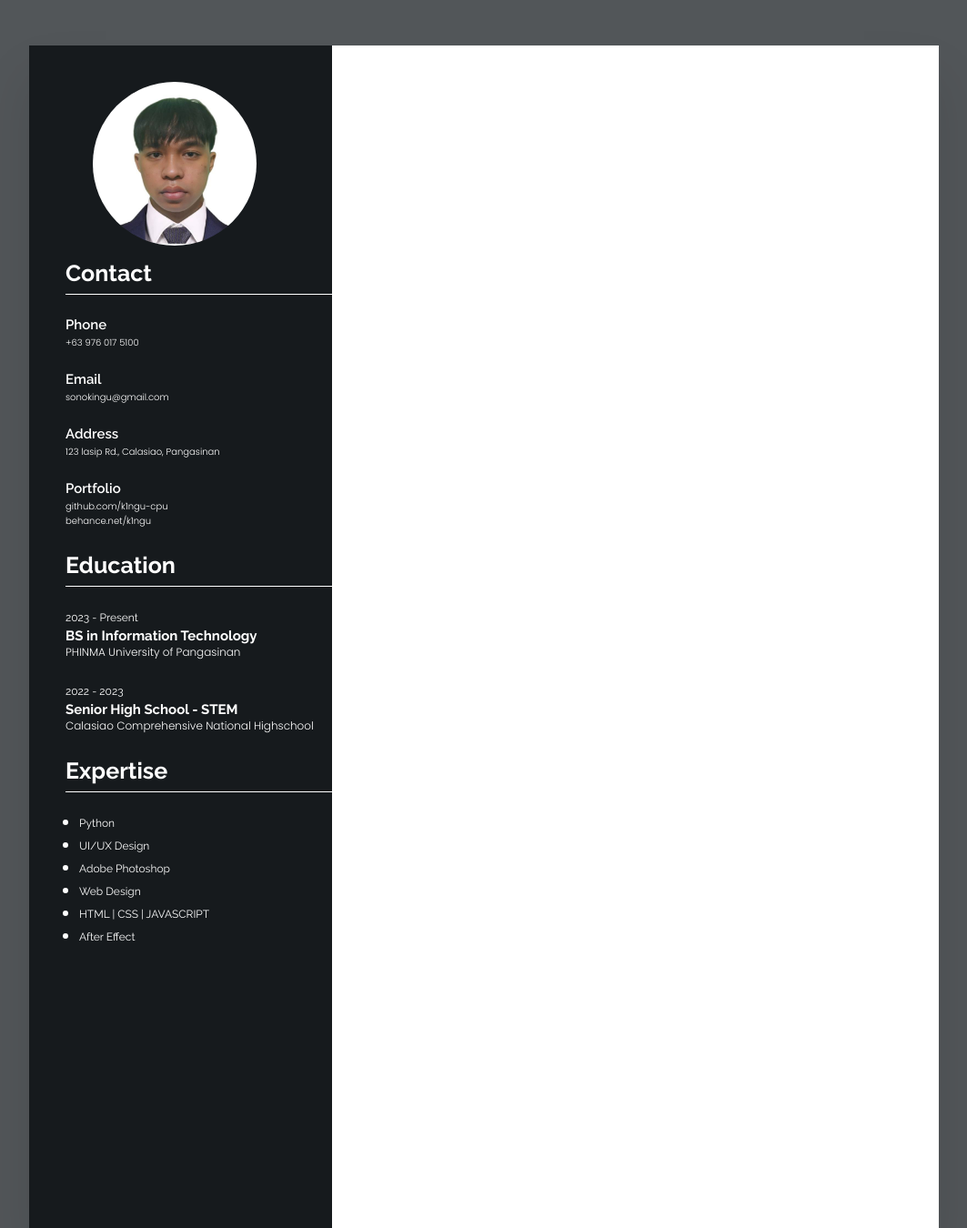
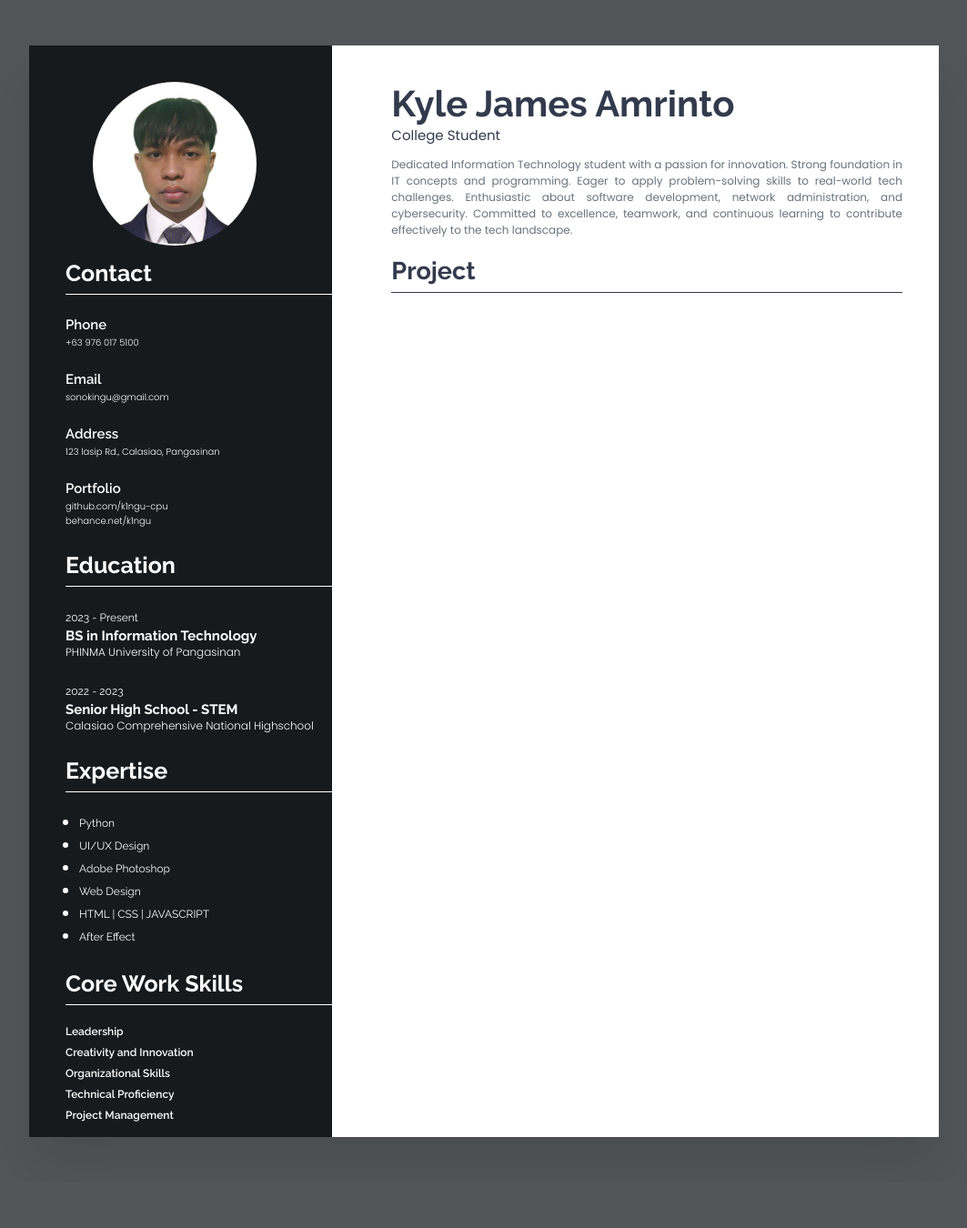
Before and after one commit to k1ngu-cpu/kyle-resume, a plain HTML site: page index.html in a window 1280 px wide. Shown: the whole page at 91% size, without its empty margins (108-1171 px from the left). After the commit the page ends 1300 px from the top, so only its background shows below. Drawn offline with Linux system fonts and the light colour scheme.

Commit message:
halfway there

```diff
--- a/index.html
+++ b/index.html
@@ -90,9 +90,52 @@
                     </li>
                 </ul>
             </div>
+
+            <div class="core-info">
+                <h3 class="title">Core Work Skills</h3>
+
+                <ul>
+                    <li>
+                        <span class="text">Leadership</span>
+                    </li>
+                    <li>
+                        <span class="text">Creativity and Innovation</span>
+                    </li>
+                    <li>
+                        <span class="text">Organizational Skills</span>
+                    </li>
+                    <li>
+                        <span class="text">Technical Proficiency</span>
+                    </li>
+                    <li>
+                        <span class="text">Project Management</span>
+                    </li>
+                </ul>
+            </div>
         </div>
 
-        <div class="right-side"></div>
+        <div class="right-side">
+
+            <div class="user-name">
+                <h2 class="title">Kyle James Amrinto</h2>
+                <p class="text">College Student</p>
+
+                <ul>
+                    <li>
+                        Dedicated Information Technology student with a passion for innovation. Strong
+                        foundation in IT concepts and programming. Eager to apply problem-solving skills to
+                        real-world tech challenges. Enthusiastic about software development, network
+                        administration, and cybersecurity. Committed to excellence, teamwork, and continuous
+                        learning to contribute effectively to the tech landscape.
+                    </li>
+                </ul>
+            </div>
+
+            <div class="project-info">
+                <h3 class="title">Project</h3>
+            </div>
+
+        </div>
     </div>
 
 </body>
--- a/style.css
+++ b/style.css
@@ -33,7 +33,7 @@ p {
   position: relative;
   width: 100%;
   max-width: 1000px;
-  min-height: 1300px;
+  min-height: 1200px;
   margin: 50px;
   background-color: #fff;
   display: grid;
@@ -125,13 +125,6 @@ span {
   padding-bottom: 20px;
 }
 
-.right-side {
-  position: relative;
-  background-color: #fff;
-  padding: 40px;
-  margin-left: 25px;
-}
-
 .expert-info .title {
   color: #fff;
   font-size: 25px;
@@ -143,9 +136,70 @@ span {
 }
 
 .expert-info ul {
-    padding-left: 15px;
+  padding-left: 15px;
 }
 
 .expert-info li {
-    list-style: disc;
+  list-style: disc;
 }
+
+.expert-info {
+  padding-bottom: 25px;
+}
+
+.core-info .title {
+  color: #fff;
+  font-size: 25px;
+  font-weight: 700;
+  padding-bottom: 8px;
+  border-bottom: 1px solid #fff;
+  overflow: hidden;
+  margin-bottom: 20px;
+}
+
+.core-info li {
+  font-family: "Poppins", sans-serif;
+  font-size: 12px;
+  font-weight: 600;
+  padding-bottom: 5px;
+}
+
+.right-side {
+  position: relative;
+  background-color: #fff;
+  padding: 40px;
+  margin-left: 25px;
+}
+
+.right-side li {
+  color: #66737b;
+  font-weight: 400;
+  font-size: 12px;
+  text-align: justify;
+}
+
+.user-name {
+    padding-bottom: 20px;
+}
+
+.user-name .title {
+  font-size: 40px;
+  color: #323b4c;
+}
+
+.user-name .text {
+  font-size: 15px;
+  color: #323b4c;
+  font-weight: 400;
+  padding-bottom: 12px;
+}
+
+.project-info .title {
+  color: #323b4c;
+  font-size: 27px;
+  font-weight: 700;
+  padding-bottom: 8px;
+  border-bottom: 1px solid #323b4c;
+  overflow: hidden;
+  margin-bottom: 20px;
+}
```
